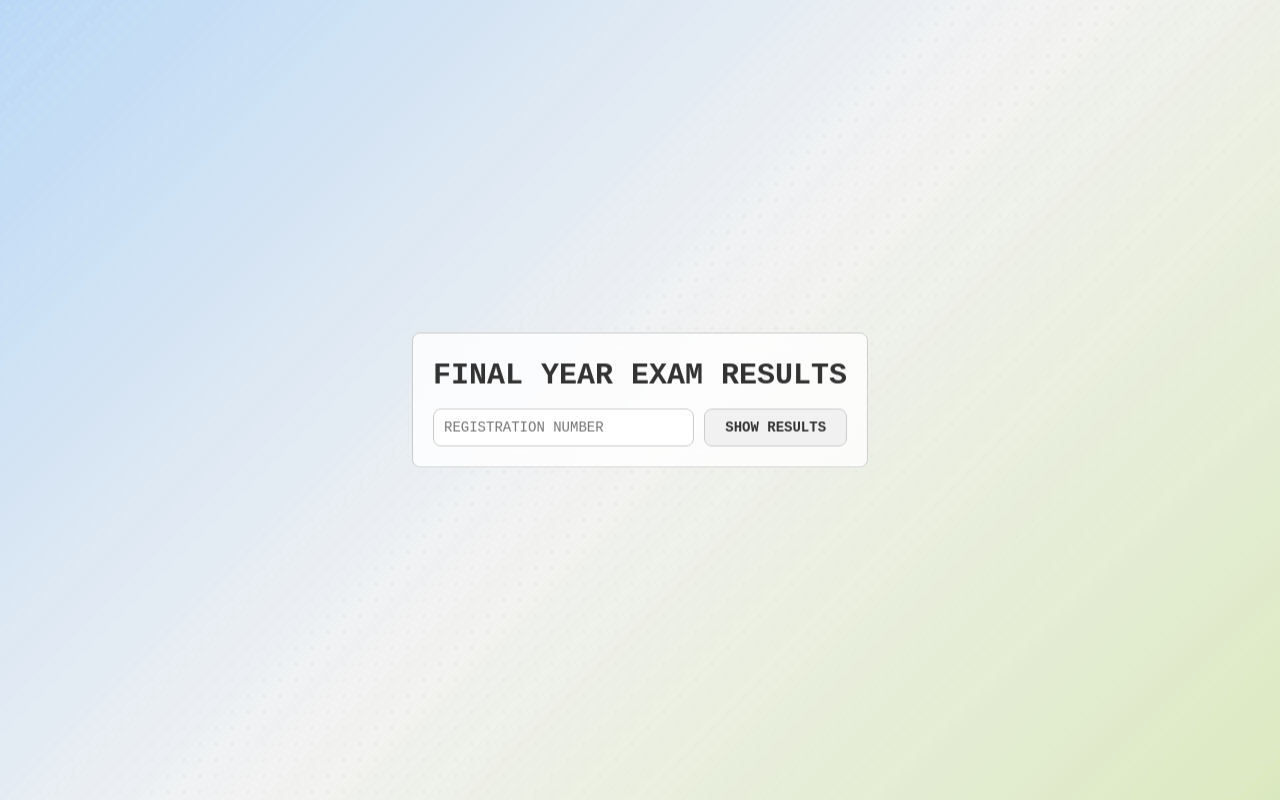
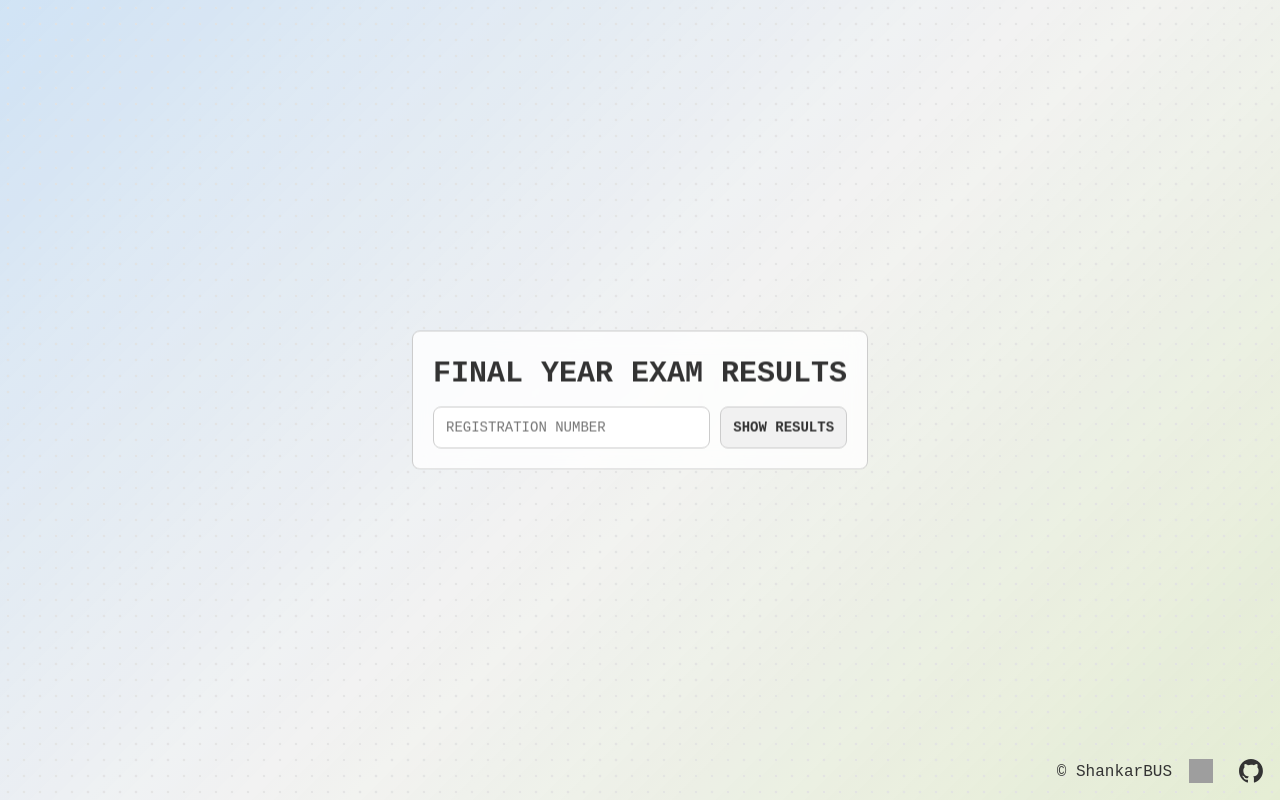
Before and after one commit to ShankarBUS/examresults, a plain HTML site: page web/index.html in a window 1280 px wide. Drawn offline with Linux system fonts and the light colour scheme; grey boxes are pictures that could not be loaded; a web font is replaced by a local one.

Commit message:
Update
- Added Google Forms & Apps Script Demo
- Added GitHub profile and repository links
- Accordion UI fix

```diff
--- a/web/index.html
+++ b/web/index.html
@@ -19,8 +19,21 @@
             <button id="showResults" aria-label="Show exam results">SHOW RESULTS</button>
         </div>
     </header>
-    <main id="resultsContainer" role="main" aria-live="polite">
-    </main>
+    <main id="resultsContainer" role="main" aria-live="polite"></main>
+    <footer>
+        <p>&copy; ShankarBUS</p>
+        <a class="footer-button profile-button" href="https://github.com/ShankarBUS/">
+            <img src="https://avatars.githubusercontent.com/u/63704247?v=4" width="24px" height="24px"/>
+        </a>
+        <a class="footer-button github-button" role="button" href="https://github.com/ShankarBUS/examresults" target="_blank"
+            aria-label="Visit our GitHub repository">
+            <svg xmlns="http://www.w3.org/2000/svg" width="24" height="24" viewBox="0 0 98 98">
+                <path class="github-svg-path" fill-rule="evenodd" clip-rule="evenodd"
+                    d="M48.854 0C21.839 0 0 22 0 49.217c0 21.756 13.993 40.172 33.405 46.69 2.427.49 3.316-1.059 3.316-2.362 0-1.141-.08-5.052-.08-9.127-13.59 2.934-16.42-5.867-16.42-5.867-2.184-5.704-5.42-7.17-5.42-7.17-4.448-3.015.324-3.015.324-3.015 4.934.326 7.523 5.052 7.523 5.052 4.367 7.496 11.404 5.378 14.235 4.074.404-3.178 1.699-5.378 3.074-6.6-10.839-1.141-22.243-5.378-22.243-24.283 0-5.378 1.94-9.778 5.014-13.2-.485-1.222-2.184-6.275.486-13.038 0 0 4.125-1.304 13.426 5.052a46.97 46.97 0 0 1 12.214-1.63c4.125 0 8.33.571 12.213 1.63 9.302-6.356 13.427-5.052 13.427-5.052 2.67 6.763.97 11.816.485 13.038 3.155 3.422 5.015 7.822 5.015 13.2 0 18.905-11.404 23.06-22.324 24.283 1.78 1.548 3.316 4.481 3.316 9.126 0 6.6-.08 11.897-.08 13.526 0 1.304.89 2.853 3.316 2.364 19.412-6.52 33.405-24.935 33.405-46.691C97.707 22 75.788 0 48.854 0z"
+                    fill="#24292f" />
+            </svg>
+        </a>
+    </footer>
     <script src="script.js"></script>
 </body>
 
--- a/web/styles.css
+++ b/web/styles.css
@@ -8,32 +8,36 @@
 
     --background-color: #f1f1f1;
     --text-color: #333;
+    --alt-text-color: #f3f3f3;
     --panel-background: #ffffffcc;
     --border-color: #ccc;
     --input-background-color: white;
     --button-background-color: #f1f1f1;
+    --button-active-background-color: #dfdfdf;
     --accordion-button-hover-background-color: #dfdfdf;
     --pass-color: darkgreen;
     --fail-color: #db0000;
     --focus-color: darkgreen;
     --dotted-background: radial-gradient(#e2e2e2 5%, #ffffff1f 15%);
-    --overlay-background: linear-gradient(135deg, #1e8fff4d 0%, #ffffff00 50%, #9acd324d 100%);
+    --overlay-background: linear-gradient(135deg, #1e90ff2f 0%, #ffffff00 50%, #9acd322f 100%);
 }
 
 @media (prefers-color-scheme: dark) {
     :root {
         --background-color: #0e0e0e;
         --text-color: #f3f3f3;
+        --alt-text-color: #333;
         --panel-background: #1e1e1ecc;
         --border-color: #555;
         --input-background-color: #2d2d2d;
         --button-background-color: #2d2d2d;
+        --button-active-background-color: #3a3a3a;
         --accordion-button-hover-background-color: #3a3a3a;
         --pass-color: #4caf50;
         --fail-color: #f44336;
         --focus-color: yellowgreen;
         --dotted-background: radial-gradient(#383838 5%, #0000001f 15%);
-        --overlay-background: linear-gradient(135deg, #66ccff4d 0%, #ffffff00 50%, #ccff664d 100%);
+        --overlay-background: linear-gradient(135deg, #66ccff2f 0%, #ffffff00 50%, #ccff662f 100%);
     }
 }
 
@@ -133,8 +137,8 @@ header label {
     gap: 10px;
 }
 
-header input {
-    padding: 10px;
+input {
+    padding: 12px;
     font-family: var(--font-family);
     font-size: 14px;
     font-weight: 400;
@@ -146,12 +150,12 @@ header input {
     min-width: 20px;
 }
 
-header input:hover {
+input:hover {
     border-color: var(--focus-color);
 }
 
-header button {
-    padding: 10px 20px;
+button {
+    padding: 12px;
     font-family: var(--font-family);
     font-size: 14px;
     font-weight: 600;
@@ -163,14 +167,19 @@ header button {
     flex-shrink: 0;
 }
 
-header button:hover {
+button:hover {
     border-color: var(--focus-color);
     color: var(--focus-color);
     background-color: transparent;
 }
 
+button:active {
+    background-color: var(--button-active-background-color);
+    color: inherit;
+}
+
 main {
-    padding: 128px 32px 32px 32px;
+    padding: 118px 32px 98px 32px;
     color: inherit
 }
 
@@ -233,7 +242,7 @@ main {
 
 .accordion-button {
     width: 100%;
-    height: 200px;
+    height: 180px;
     background-color: var(--button-background-color);
     border: 1px solid var(--border-color);
     border-radius: var(--control-corner-radius);
@@ -330,10 +339,77 @@ main {
     background-color: var(--panel-background);
     color: var(--text-color);
     animation: slideDown var(--animation-duration) var(--animation-ease);
+    margin-top: calc(-1 * var(--control-corner-radius));
+    padding-top: calc(10px + var(--control-corner-radius));
+    position: relative;
+    z-index: -1;
 }
 
 .accordion-item-content p {
     margin: 0;
+}
+
+footer {
+    position: fixed;
+    bottom: 0px;
+    right: 0px;
+    text-align: right;
+    justify-content: center;
+    transition: none;
+}
+
+footer p {
+    margin-right: 108px;
+    margin-left: 16px;
+}
+
+body.results-fetched footer {
+    background: var(--panel-background);
+    backdrop-filter: blur(10px);
+    border: 1px solid var(--border-color);
+    bottom: 8px;
+    border-radius: var(--control-corner-radius);
+    right: 9px;
+}
+
+a {
+    text-decoration: none;
+    color: var(--text-color);
+}
+
+a:hover {
+    color: var(--focus-color);
+}
+
+.footer-button {
+    padding: 8px;
+    height: 24px;
+    border: 1px solid transparent;
+    border-radius: var(--control-corner-radius);
+    background-color: transparent;
+    cursor: pointer;
+    position: absolute;
+    bottom: 8px;
+}
+
+.profile-button {
+    right: 58px;
+}
+
+.github-button {
+    right: 8px;
+}
+
+.footer-button:hover {
+    border: 1px solid var(--focus-color);
+}
+
+.github-svg-path {
+    fill: var(--text-color);
+}
+
+.footer-button:hover .github-svg-path {
+    fill: var(--focus-color);
 }
 
 @keyframes slideDown {
```
Also changed, not shown: 1 other file.
